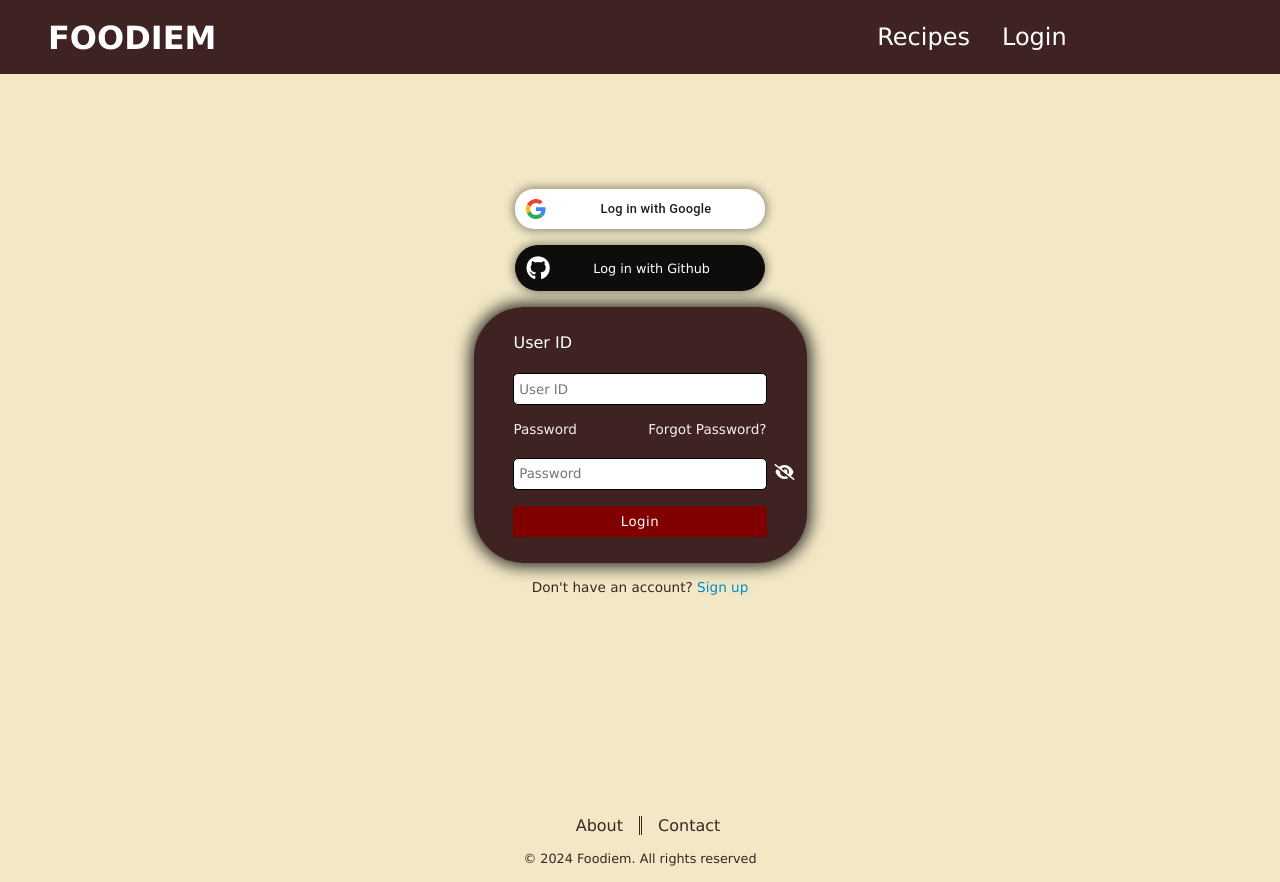
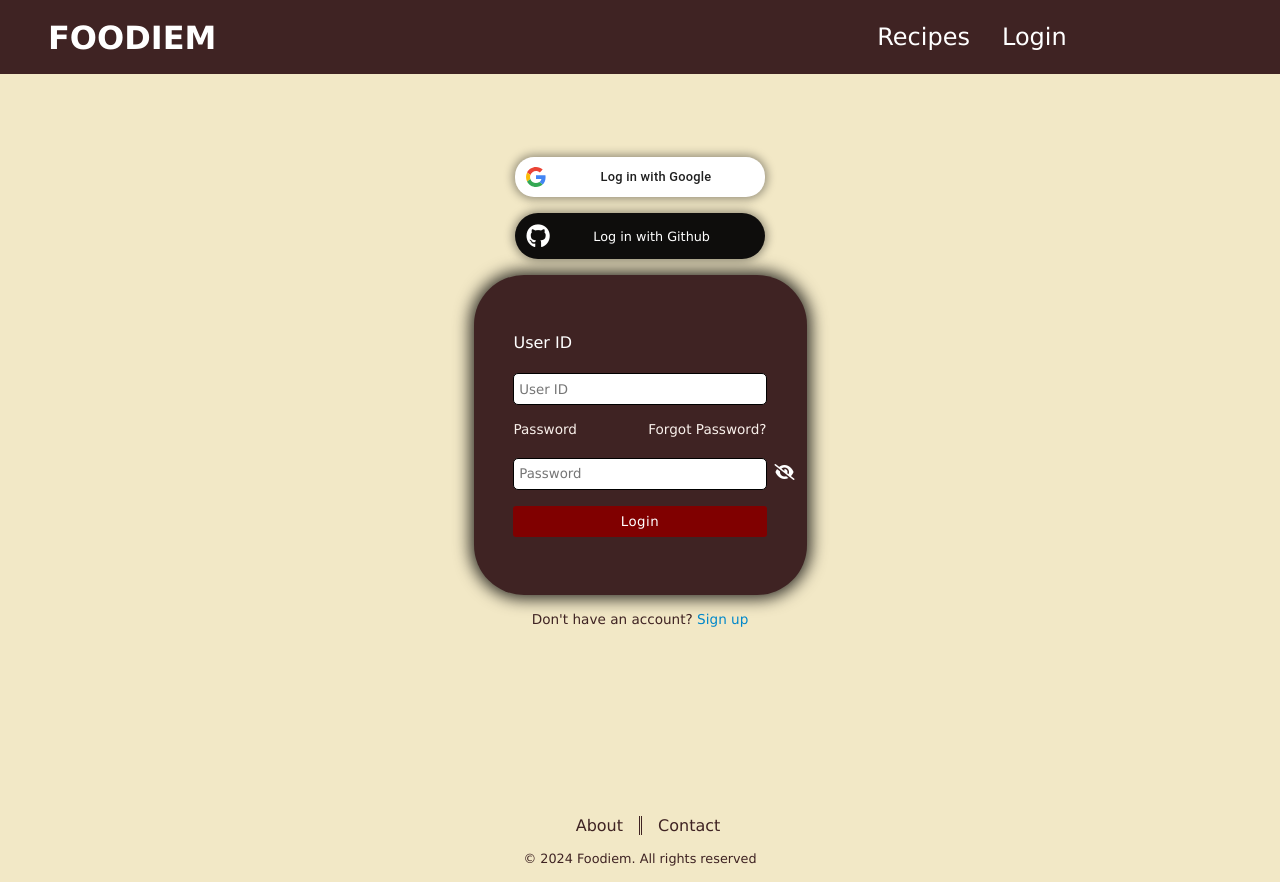
Before and after one commit to andrewymin/Foodeem, a React (Vite) app in the folder client/: page /login in a window 1280 px wide. Built offline with nearby package versions, Linux system fonts and the light colour scheme; no server answers.

Commit message:
Updated signup model to send email for verification

```diff
--- a/client/src/css/app.css
+++ b/client/src/css/app.css
@@ -1151,7 +1151,7 @@ input[name=email] {
   font-size: 1.5rem;
 }
 #login .loginSection {
-  height: 32%;
+  height: 40%;
   width: 25%;
   max-width: 384px;
   min-width: 333px;
--- a/client/src/sass/app.scss
+++ b/client/src/sass/app.scss
@@ -946,7 +946,7 @@ input[name="email"] {
   }
 
   .loginSection {
-    height: 32%;
+    height: 40%;
     width: 25%;
     max-width: 384px;
     min-width: 333px;
```
Also changed, not shown: 1 other file (tests, documents, lock files or other folders).
